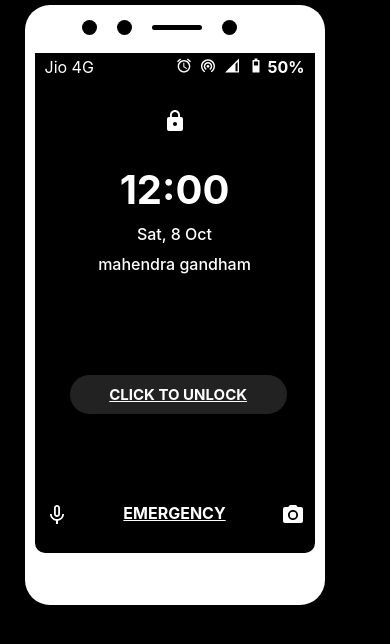
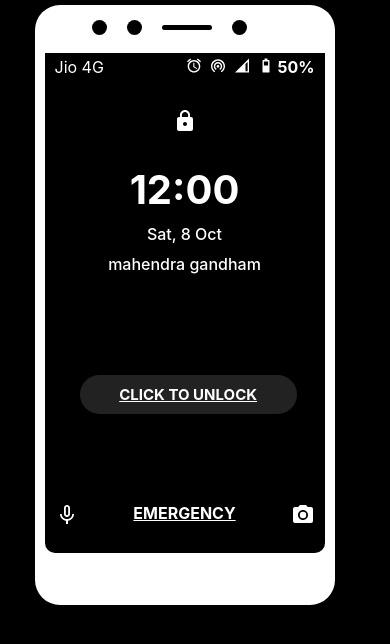
Before and after one commit to mahendrasaikumargandham/MiA2-UI, a React (Create React App) app: page / in a window 390 px wide. Shown: the top 644 px of the page. Built offline with nearby package versions, Linux system fonts and the light colour scheme.

Commit message:
added ui

```diff
--- a/src/App.css
+++ b/src/App.css
@@ -57,7 +57,7 @@
     height: 600px;
     width: 300px;
     overflow-x: hidden;
-    transform: translate(5px, 5px);
+    transform: translate(5%, 5px);
     margin-left: 5%;
   }
   .container {
```
